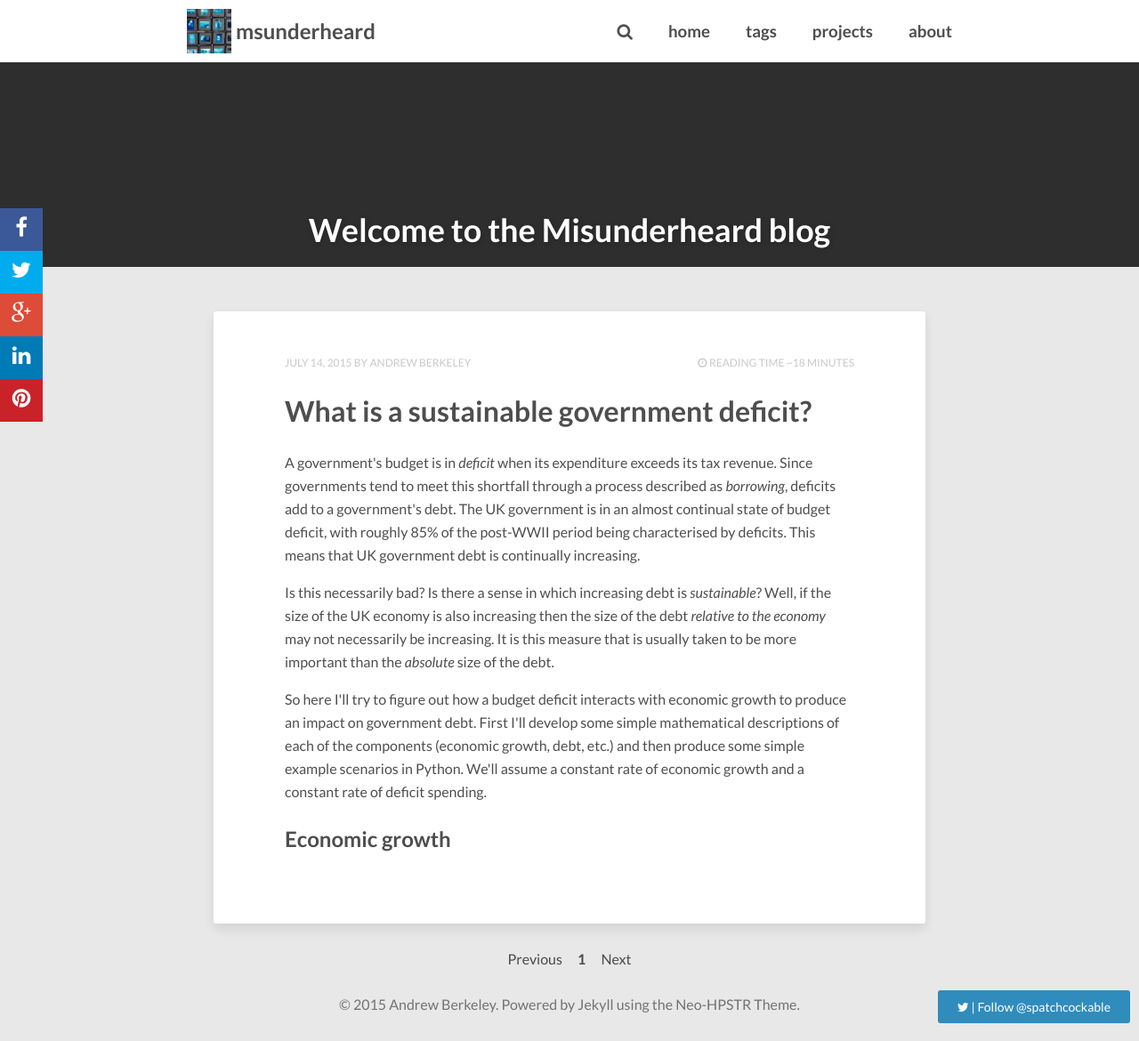
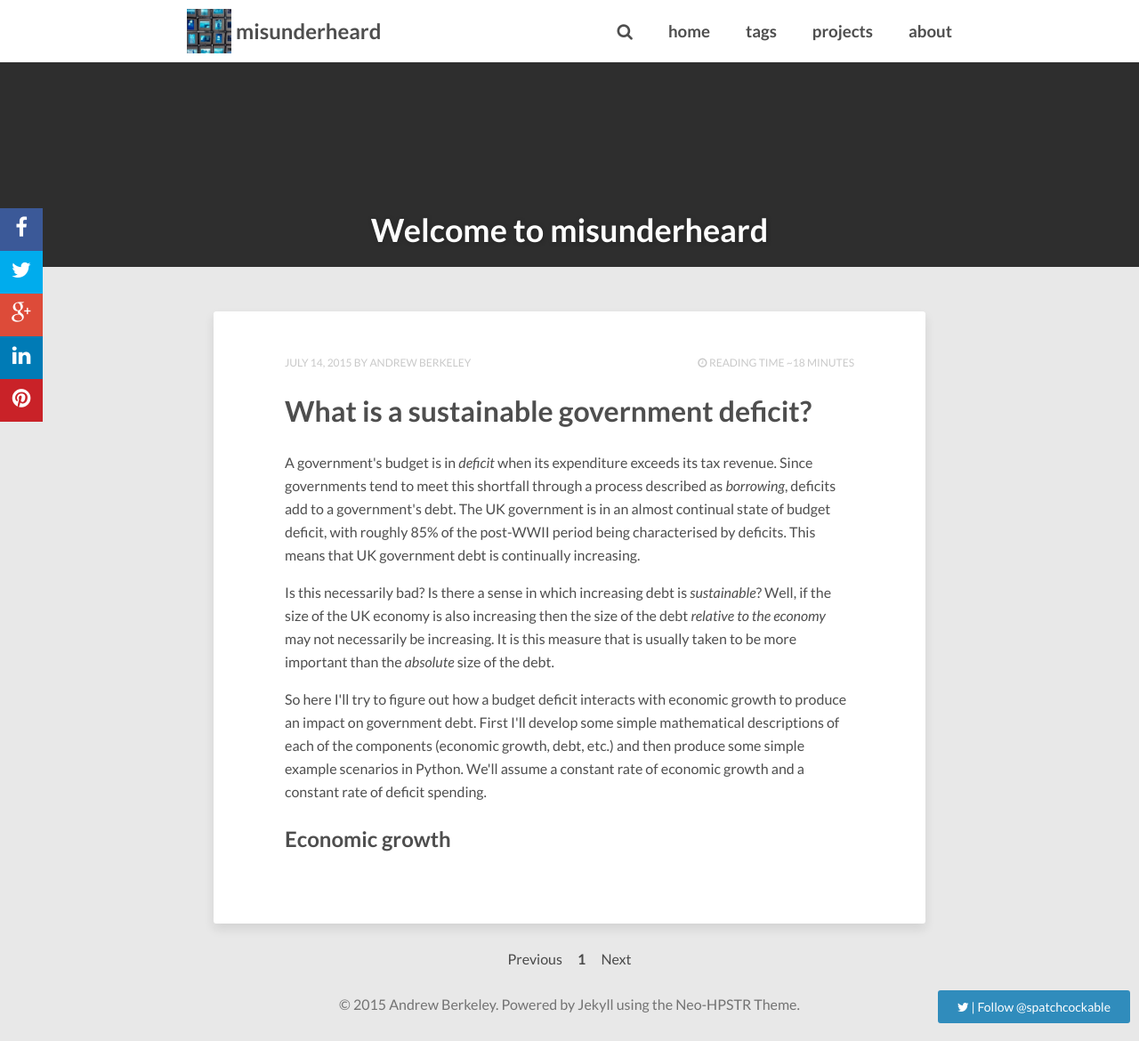
Before and after one commit to spatchcock/spatchcock.github.io, a Jekyll site: the page built from index.html, in a window 1280 px wide and 1170 px high. Shown: the whole window at 89% size. Built offline with Jekyll 4.4.1, drawn with Linux system fonts in a browser that asks for light colours; nearby versions of some CDN libraries; the list of posts is cut into pages by our own code; comment, search, counter and statistics services are not loaded.

Commit message:
index header

```diff
--- a/_config.yml
+++ b/_config.yml
@@ -1,4 +1,4 @@
-title:            msunderheard
+title:            misunderheard
 description:      Varied ramblings on science, code and economics.
 disqus_shortname: misunderheard
 reading_time:     true
--- a/index.html
+++ b/index.html
@@ -1,6 +1,6 @@
 ---
 layout: post-index
-title: "Welcome to the Misunderheard blog"
+title: "Welcome to misunderheard"
 description: "Describe this nonsense."
 tags: []
 comments: false
```
